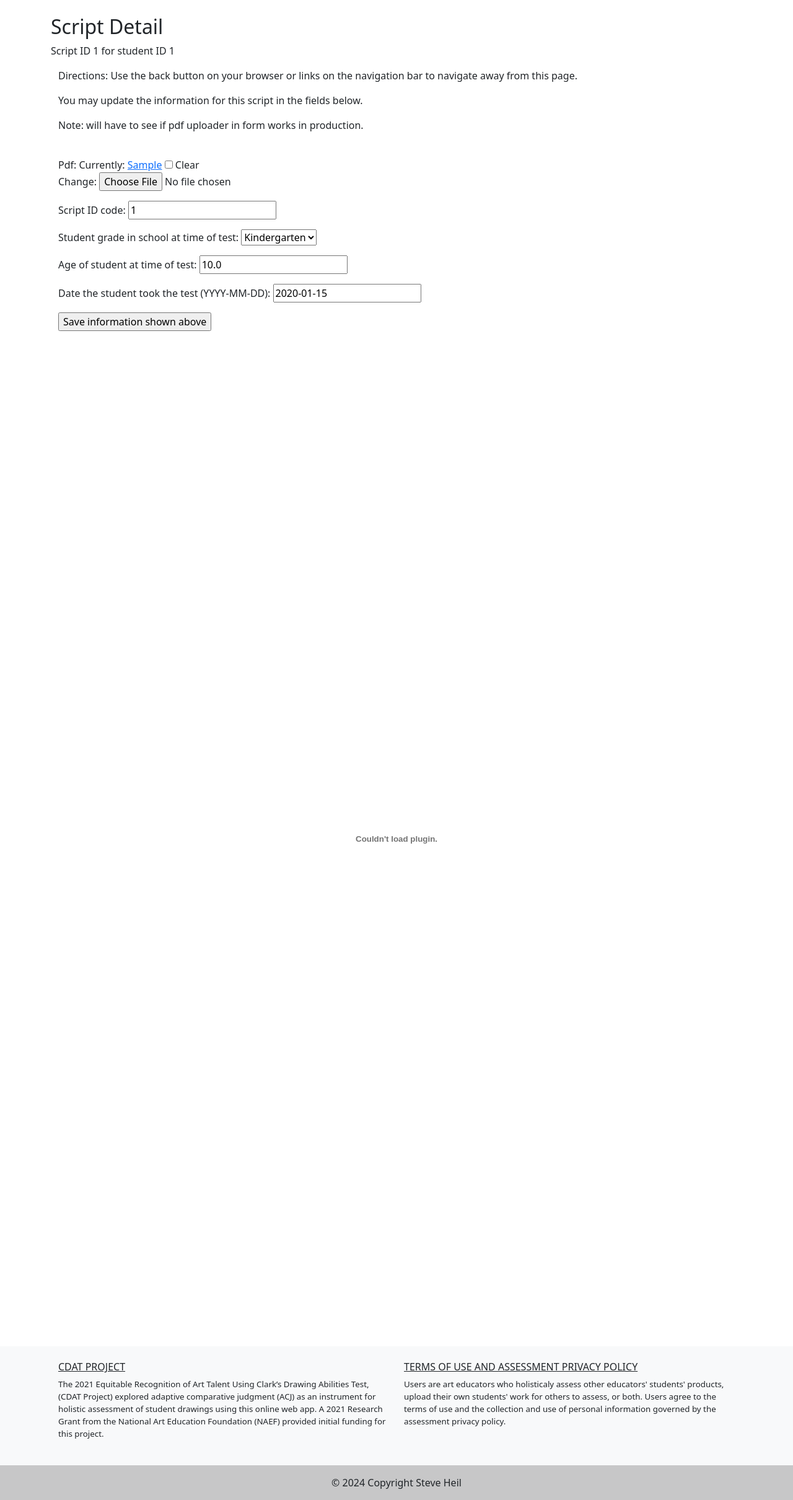
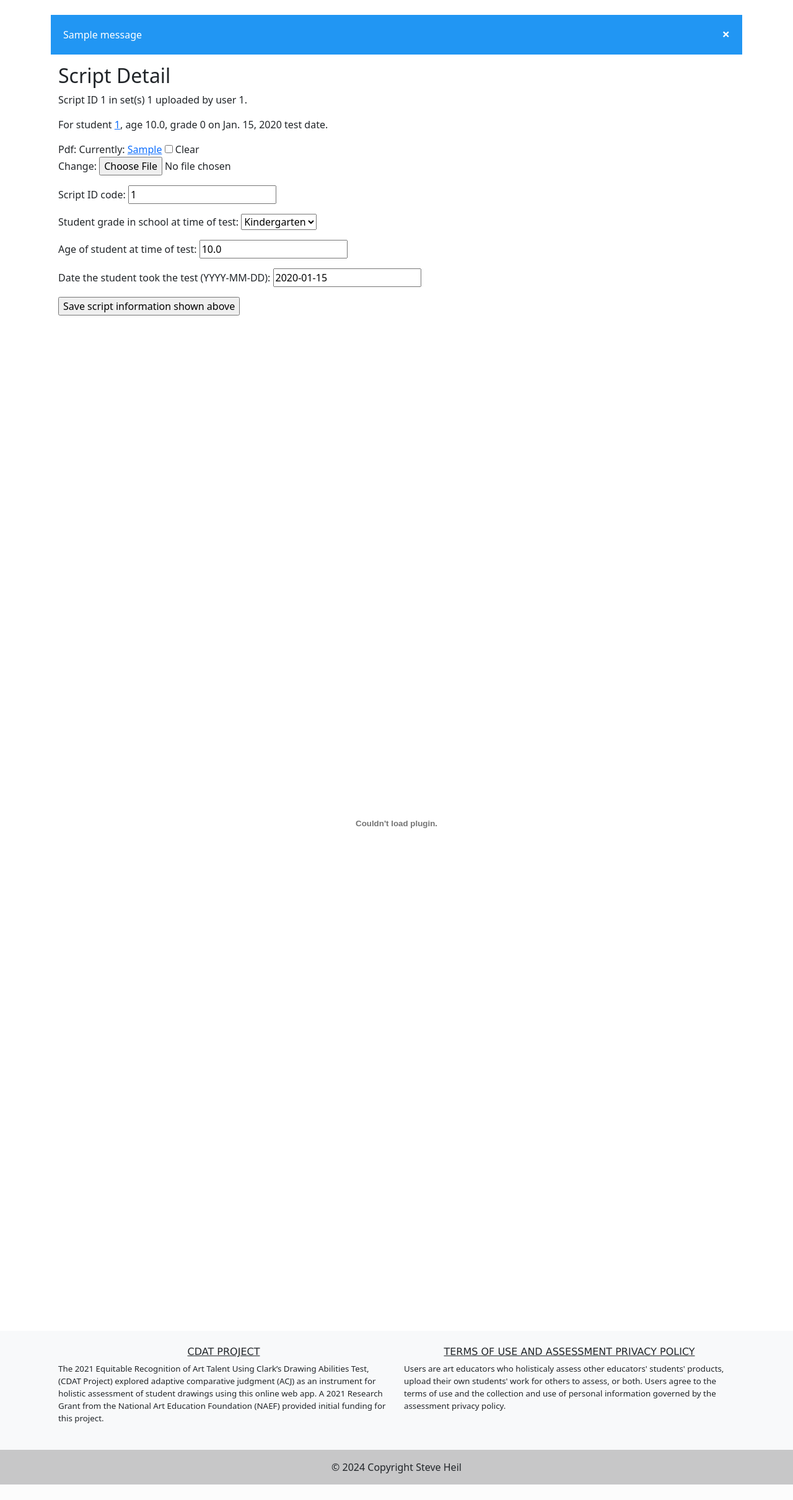
Before and after one commit to plateausteve/acjwebapp, a Django app: page /script/1/ in a window 1280 px wide. Shown: the part 56-2476 px from the top of the page at 62% size. After the commit the page ends 2451 px from the top, so only its background shows below. Run offline with Django 3.2, Linux system fonts and the light colour scheme; a user stored in the database is signed in; tables that the repository leaves empty hold one stand-in row (values such as "Sample post"); one stand-in notice (Sample message) is shown; some libraries are stand-ins or nearby versions.

Commit message:
add and delete script and student from frontend

```diff
--- a/acjapp/acjapp/settings_local.py
+++ b/acjapp/acjapp/settings_local.py
@@ -148,9 +148,9 @@ SESSION_ENGINE = 'django.contrib.sessions.backends.signed_cookies'
 # Static files (CSS, JavaScript, Images)
 # https://docs.djangoproject.com/en/3.0/howto/static-files/
 
-STATIC_URL = '/static/'
+STATIC_URL = 'static/'
 STATIC_ROOT = os.path.join(BASE_DIR, 'static')
-MEDIA_URL = '/media/'
+MEDIA_URL = 'media/'
 MEDIA_ROOT = os.path.join(BASE_DIR, 'media')
 DEFAULT_AUTO_FIELD='django.db.models.AutoField'
 X_FRAME_OPTIONS = 'SAMEORIGIN'
--- a/acjapp/pairwise/static/css/pairwise.css
+++ b/acjapp/pairwise/static/css/pairwise.css
@@ -1,51 +1,33 @@
-.page-header {
-    background-color: #24457e;
-    margin-top: 0;
-    padding: 20px 20px 20px 40px;
+/* The alert message box */
+.message_box {
+  padding: 20px;
+  background-color: #2196F3; /* Blue */
+  color: white;
+  margin-bottom: 15px;
 }
 
-.page-header h1, .page-header h1 a, .page-header h1 a:visited, .page-header h1 a:active {
-    color: #ffffff;
-    font-size: 36pt;
-    text-decoration: none;
-    text-align: center;
-    padding-bottom: 0px;
+/* The close button */
+.closebtn {
+  margin-left: 15px;
+  color: white;
+  font-weight: bold;
+  float: right;
+  font-size: 22px;
+  line-height: 20px;
+  cursor: pointer;
+  transition: 0.3s;
 }
 
-.important {
-    font-size: 11pt;
+/* When moving the mouse over the close button */
+.closebtn:hover {
+  color: black;
 }
 
-.content {
-    margin-left: 40;
-    font-size: 10pt;
-    max-width: 100%
+h5 {
+  text-align: center;
+  font-family: "Lucida Grande", "Lucida Sans Unicode", Arial, Helvetica, sans-serif;
 }
-
-.compare {
-    margin-left: -40;
+h6 {
+  text-align: center;
+  font-family: "Lucida Grande", "Lucida Sans Unicode", Arial, Helvetica, sans-serif;
 }
-
-h1, h2, h3, h4, h5, h6 {
-    font-family: "Open Sans Condensed", sans;
-    padding-bottom: 10px;
-}
-
-p a {
-    color: #5975a7;
-}
-
-div.sidenav {
-    position: absolute;
-    right: -5;
-    top: 120;
-}
-
-div.sidenav table {
-    table-layout: auto;
-    width: 50%;
-}
-
-div.sidenav table th, div.sidenav table td {
-    padding: 2px;
-}
--- a/acjapp/pairwise/templates/pairwise/base.html
+++ b/acjapp/pairwise/templates/pairwise/base.html
@@ -12,6 +12,8 @@
         <title>ACJ Webapp</title>
         <link rel="stylesheet" href="https://fonts.googleapis.com/css2?family=Open+Sans+Condensed:wght@300;700&display=swap">
 
+        <!-- Custom CSS -->
+        <link rel="stylesheet" href="{% static 'css/pairwise.css' %}">
 
         <!-- Highcharts JavaScript files -->
         <script src="https://code.highcharts.com/highcharts.js"></script>
--- a/acjapp/pairwise/templates/pairwise/comparisons.html
+++ b/acjapp/pairwise/templates/pairwise/comparisons.html
@@ -1,7 +1,7 @@
 {% extends 'pairwise/base.html' %}
 {% block content %}
     <body>
-        <h4>Your Comparisons in Set {{ set }}:</h4>
+        <h4>My Comparisons in Set {{ set }}</h4>
         {% if comparisons %}
         <table class="table table-striped table-hover table-bordered">
             <tr>
--- a/acjapp/pairwise/templates/pairwise/groupresults.html
+++ b/acjapp/pairwise/templates/pairwise/groupresults.html
@@ -154,7 +154,7 @@
             </p>
             <table class="table table-striped table-hover table-bordered">
                 <tr>
-                    <th>Student ID Code</th>
+                    <th>Script ID</th>
                     <th>Rank</th>
                     <th>Wins</th>
                     <th>Comps</th>
--- a/acjapp/pairwise/templates/pairwise/myresults.html
+++ b/acjapp/pairwise/templates/pairwise/myresults.html
@@ -2,10 +2,11 @@
 
 {% block content %}
     {% if set_scripts %}
-        <h4>Your Set {{ pk }} results:</h4>
+        <h4>My Set {{ pk }} Results</h4>
         <table class="table table-striped table-hover table-bordered">
             <tr>
-                <th>Student Code</th>
+                <th>Script ID</th>
+                <th>Student ID</th>
                 <th>Rank</th>
                 <th>Wins</th>
                 <th>Comparisons</th>
@@ -15,6 +16,7 @@
             {% for script in set_scripts %}
             <tr>
                 <td><a href="{% url 'script.html' pk=script.id %}">{{ script.idcode_f }}</a></td>
+                <td>{{ script.studentid }}</td>
                 <td>{{ script.rank }}</td>
                 <td>{{ script.wins }}</td>
                 <td>{{ script.comps }}</td>
--- a/acjapp/pairwise/templates/pairwise/script.html
+++ b/acjapp/pairwise/templates/pairwise/script.html
@@ -1,26 +1,29 @@
 {% extends 'pairwise/base.html' %}
 
 {% block content %}
+{% if messages %}
+<div class="message_box">
+    <span class="closebtn" onclick="this.parentElement.style.display='none';">&times;</span>
+    {% for message in messages %}
+        {{ message }}
+    {% endfor %}
+</div>
+{% endif %}
+<div class="container-fluid">
     <h2>Script Detail</h2>
-<p>Script ID {{ script.idcode }} for student ID {{ script.student }}</p>
-    <div class="container-fluid">
-        <p>Directions: Use the back button on your browser or links on the navigation bar to navigate away from this page.</p>
+    <p>Script ID {{ script.idcode }} in set(s) {% for set in script.sets.all %}{{ set }} {% endfor %}uploaded by user {{ script.user.id }}.</p>
+    <p>For student <a href="/student/{{ script.student.id }}">{{ script.student }}</a>, age {{ script.age }}, grade {{ script.grade }} on {{ script.date }} test date.</p>
+
     {% if form %}
-            <p>You may update the information for this script in the fields below.</p>
-            <p>Note: will have to see if pdf uploader in form works in production.</p>
-            <br>
         <form enctype="multipart/form-data" action="" method="post">
             {% csrf_token %}
             {{ form.as_p }}
-                <input type="submit" value="Save information shown above">
+            <input type="submit" value="Save script information shown above">
         </form>
         {% if message %}
             <p>{{ message }} {{ time }}</p>
             <br>
         {% endif %}
-        {% else %}
-            <p>In sets {% for set in script.sets.all %}{{ set }} {% endfor %}uploaded by user {{ script.user.id }} </p>
-            <p>For student {{ script.student }}, age {{ script.age }}, grade {{ script.grade }} on {{ script.date }} test date.</p>
     {% endif %}
     <div class="ratio" style="--bs-aspect-ratio: 150%;">
         {% if script.pdf.url %}
--- a/acjapp/pairwise/urls.py
+++ b/acjapp/pairwise/urls.py
@@ -29,6 +29,9 @@ urlpatterns = [
     path('login/', views.login_view, name='login'),
     path('logout/', views.logout_view, name='logout'),
     path('account/',views.myaccount, name='account'),
-    path('account/student/<int:id>/',views.student, name='student'),
-    path('account/student/add/',views.add_student, name='add-student')
+    path('student/<int:id>/',views.student, name='student'),
+    path('student/add/', views.add_student, name='addstudent'),
+    path('student/delete/<int:id>/', views.delete_student, name='deletestudent'),
+    path('script/delete/<int:id>/', views.delete_script, name='deletescript'),
+    path('script/add/', views.add_script, name='addscript'),
 ]
--- a/acjapp/pairwise/utils.py
+++ b/acjapp/pairwise/utils.py
@@ -32,7 +32,7 @@ from sklearn.cluster import KMeans
 from sklearn.metrics import silhouette_score, silhouette_samples
 
 class ComputedScript:
-    def __init__(self, id, idcode, idcode_f, comps, wins, logit, probability, stdev, fisher_info, se, ep, lo95ci, hi95ci, samep, rank, randomsorter, percentile):
+    def __init__(self, id, idcode, idcode_f, comps, wins, logit, probability, stdev, fisher_info, se, ep, lo95ci, hi95ci, samep, rank, randomsorter, percentile, studentid):
             self.id = id
             self.idcode = idcode
             self.idcode_f = idcode_f
@@ -50,6 +50,7 @@ class ComputedScript:
             self.rank = rank
             self.randomsorter = randomsorter
             self.percentile = percentile
+            self.studentid = studentid
 
 def get_allowed_sets(userid):
     sets = Set.objects.filter(judges__id__exact=userid).order_by('pk')
@@ -113,6 +114,7 @@ def get_computed_scripts(setid, judges):
     setid=int(setid)
     scripts = Script.objects.filter(sets__id=setid)
     for script in scripts:
+        studentid = script.student.idcode
         comps, wins = compute_comps_wins(script, judges)
         logit, probability, stdev, fisher_info, se, ep, hi95ci, lo95ci, randomsorter = compute_more(comps, wins)
         computed_scripts_for_user_in_set.append(
@@ -134,6 +136,7 @@ def get_computed_scripts(setid, judges):
                 0, # rank is set separately
                 randomsorter,
                 0, # percentile is set separately
+                studentid,
                 )
         )
     computed_scripts_for_user_in_set = set_ranks(computed_scripts_for_user_in_set)
--- a/acjapp/pairwise/views.py
+++ b/acjapp/pairwise/views.py
@@ -23,6 +23,7 @@ from .utils import *
 from django.contrib.auth import login, logout
 from django.contrib.auth.decorators import login_required
 from django.contrib.auth.forms import AuthenticationForm
+from django.contrib import messages
 import mpld3
 from mpld3 import plugins
 import matplotlib.pyplot as plt
@@ -59,8 +60,8 @@ def logout_view(request):
 #need to create a dynamic form in view rather than a model form in order to control choices from view
 @login_required(login_url="login")
 def script(request, pk):
-    script=get_object_or_404(Script, pk=pk)
-    message = ""
+    script = get_object_or_404(Script, pk=pk)
+    student = script.student
     update_time = None
     if script.user == request.user:
         if request.method == 'POST':
@@ -70,15 +71,15 @@ def script(request, pk):
                 scriptform.user = request.user
                 scriptform.save()
                 update_time = datetime.now()
-                message = "Information updated at "
+                # .strftime does not seem to accept %P for am/pm lowercase, so we use %p for AM/PM and force lowercase
+                messages.success(request, "Script information updated at " + update_time.strftime("%D, %l:%M%p").lower())
         scriptform = ScriptForm(instance=script)
     else:
         scriptform = None
     return render(request, 'pairwise/script.html', {
         'script': script,
-        'form': scriptform,
-        "message": message,
-        "time": update_time
+        'student': student,
+        'form': scriptform
         }
     )
 
@@ -111,6 +112,7 @@ def groupresults(request, setjudges):
     #build lists to send to Highchart charts for error bar chart -- re-sort for low to high scores
     lohi_computed_scripts = sorted(computed_scripts, key = lambda x: x.probability)
     scriptids=[]
+    studentids=[]
     fisher=[]
     scores=[]
     scoreerrors=[]
@@ -122,14 +124,17 @@ def groupresults(request, setjudges):
             fisher.append(script.fisher_info)
             scores.append(script.ep)
             scoreerrors.append([script.lo95ci, script.hi95ci])
+            studentids.append(script.studentid)
+
     return render(request, 'pairwise/groupresults.html', {
         'script_table': computed_scripts,
-        'set': set,
+        'set': setid,
         'judges': judges,
         'a': a,
         'corrstats': corrstats,
         'corr_chart_data': corr_chart_data,
         'scriptids': scriptids,
+        'studentids': studentids,
         'fisher': fisher,
         'scores': scores,
         'scoreerrors': scoreerrors,
@@ -285,11 +290,10 @@ def myaccount(request):
 def student(request, id):
     student = Student.objects.get(id=id)
     scripts = Script.objects.filter(student=student)
-    message = ""
     update_time = None
     if student.user != request.user:
-        html = "<p>ERROR: Student not available.</p>"
-        return HttpResponse(html)
+        messages.warning(request, "Warning: Student "+ str(student.id) + " not available to you.")
+        return redirect('account')
     if request.method == 'POST':
         studentform = StudentForm(request.POST, instance=student)
         if studentform.is_valid():
@@ -297,14 +301,13 @@ def student(request, id):
             studentupdate.user = request.user
             studentform.save()
             update_time = datetime.now()
-            message = "Student information updated at "
+            # .strftime does not seem to accept %P for am/pm lowercase, so we use %p for AM/PM and force lowercase
+            messages.success(request, "Student information updated at " + update_time.strftime("%D, %l:%M%p").lower())
     studentform = StudentForm(instance=student) #prepopulate the form with an existing student
     return render(request, 'pairwise/student.html', {
         'form':studentform,
         'student': student,
         'scripts': scripts,
-        'message': message,
-        'time': update_time
         }
     )
 
@@ -318,7 +321,42 @@ def add_student(request):
             student = studentform.save()
             return redirect('account')
     studentform = StudentForm()
-    return render(request, 'pairwise/add.html', {
+    return render(request, 'pairwise/studentadd.html', {
         'form': studentform,
         }
     )
+
+@login_required(login_url="login")
+def add_script(request):
+    if request.method == 'POST':
+        scriptform = ScriptForm(request.POST)
+        if scriptform.is_valid():
+            scriptupdate = script.save(commit=False)
+            scriptupdate.user = request.user
+            script = scriptform.save()
+            return redirect('account')
+    scriptform = ScriptForm()
+    return render(request, 'pairwise/scriptadd.html', {
+        'form': scriptform,
+        }
+    )
+
+@login_required(login_url="login")
+def delete_student(request, id):
+    student = get_object_or_404(Student, pk=id)
+    if request.method == 'GET':
+        return render(request, 'pairwise/studentdelete.html', {'student': student})
+    elif request.method == 'POST':
+        student.delete()
+        messages.success(request, 'The student has been deleted.')
+        return redirect('account')
+
+@login_required(login_url="login")
+def delete_script(request, id):
+    script = get_object_or_404(Script, pk=id)
+    if request.method == 'GET':
+        return render(request, 'pairwise/scriptdelete.html', {'script': script})
+    elif request.method == 'POST':
+        script.delete()
+        messages.success(request, 'The script has been deleted.')
+        return redirect('account')
```
Also changed, not shown: acjapp/pairwise/templates/pairwise/account.html (+13 -3 lines), acjapp/pairwise/templates/pairwise/compare.html (+6 -1 lines), acjapp/pairwise/templates/pairwise/scriptadd.html (added, +13 -0 lines), acjapp/pairwise/templates/pairwise/scriptdelete.html (added, +14 -0 lines), acjapp/pairwise/templates/pairwise/student.html (+15 -11 lines), acjapp/pairwise/templates/pairwise/studentdelete.html (added, +14 -0 lines), acjapp/pairwise/templates/pairwise/studentadd.html (renamed from acjapp/pairwise/templates/pairwise/add.html). Lines whose indentation alone changed are shown as unchanged.
